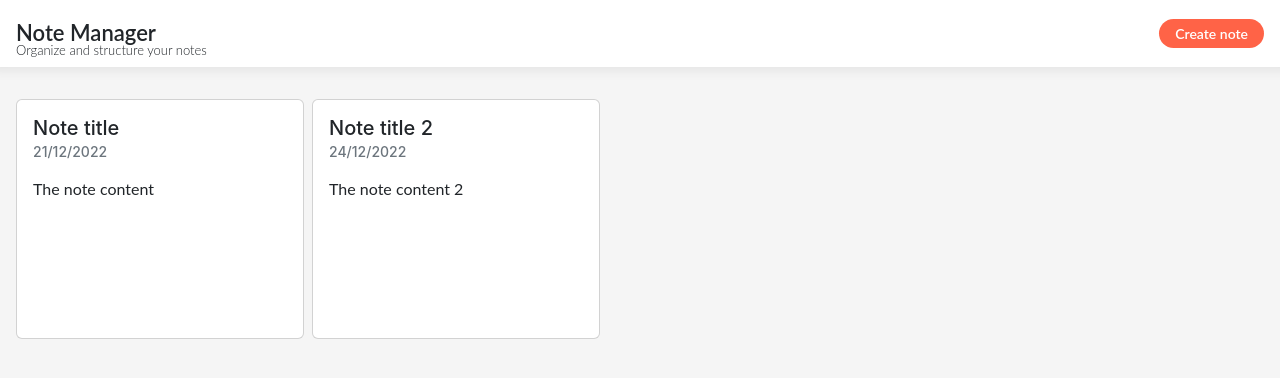
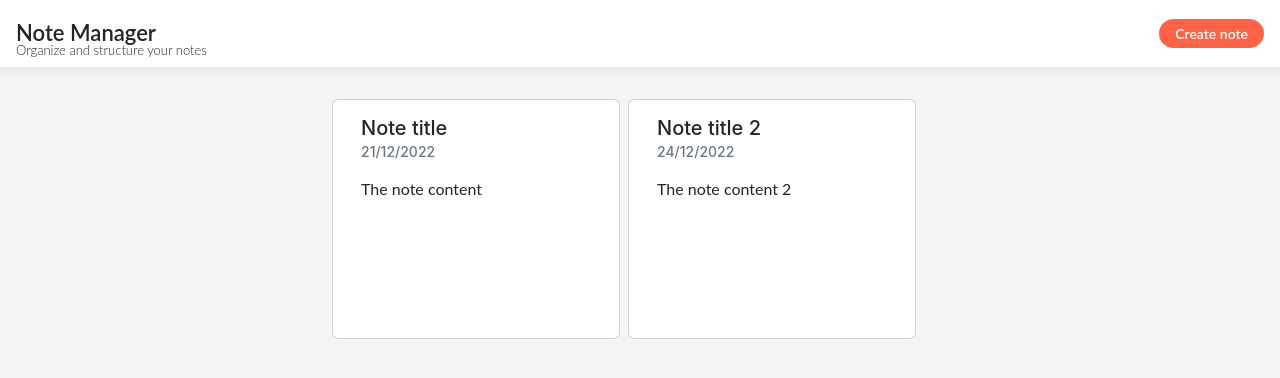
Before and after one commit to 47leonel-wabo/r18-react-redux, a React (Create React App) app: page / in a window 1280 px wide. Shown: the top 378 px of the page. Built offline with nearby package versions, Linux system fonts and the light colour scheme; data requests are answered from the project's data file.

Commit message:
Styling the notes list

```diff
--- a/src/container/notes-list/NotesList.jsx
+++ b/src/container/notes-list/NotesList.jsx
@@ -4,7 +4,10 @@ import NoteCard from "../../components/card/NoteCard";
 
 const NotesList = ({ notes, handleClick, handleDelete }) => {
   return (
-    <div className={style.container}>
+    <div
+      className={`row justify-content-center ${style.container}`}
+      style={{ width: "100vw" }}
+    >
       {notes.map((note) => (
         <NoteCard
           key={note.id}
```
